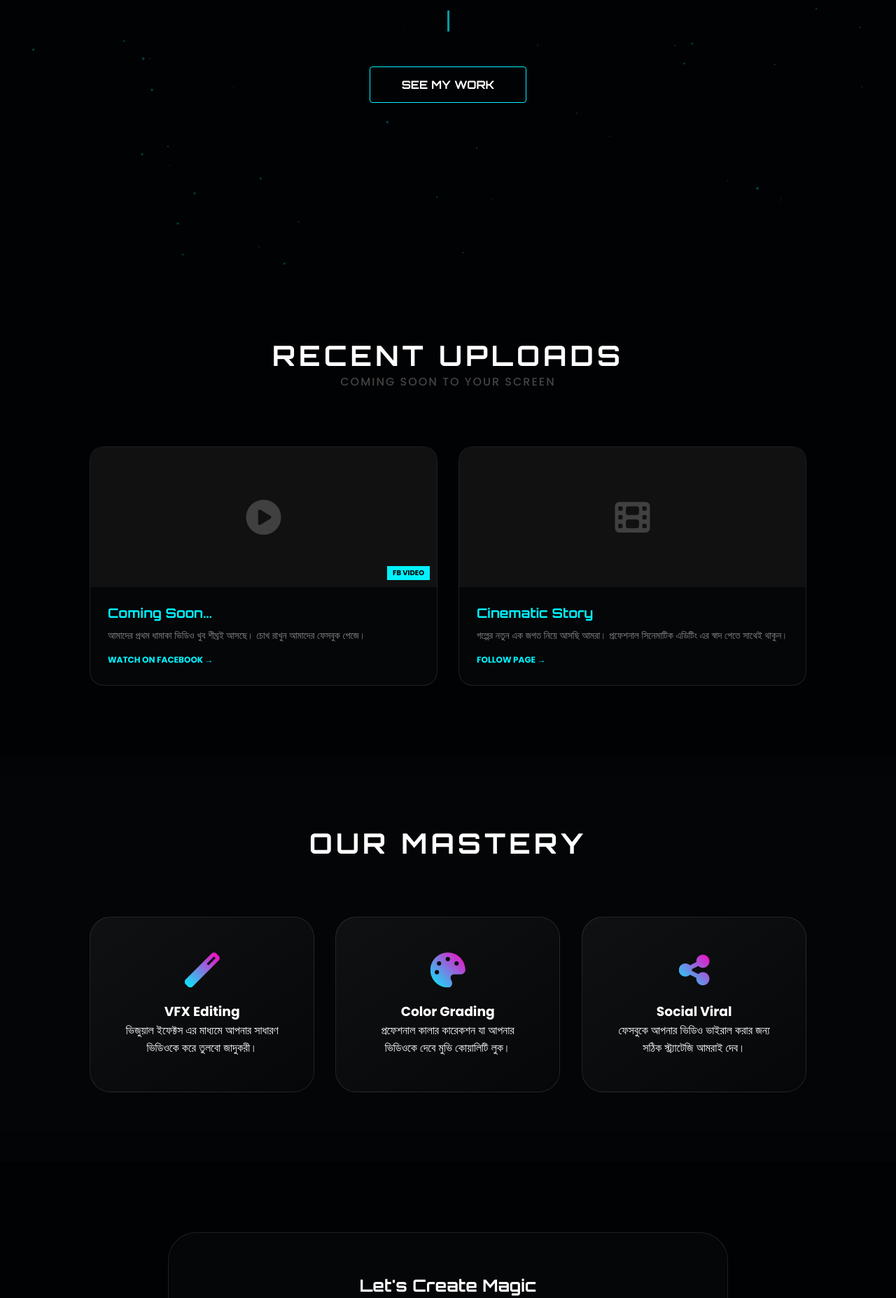
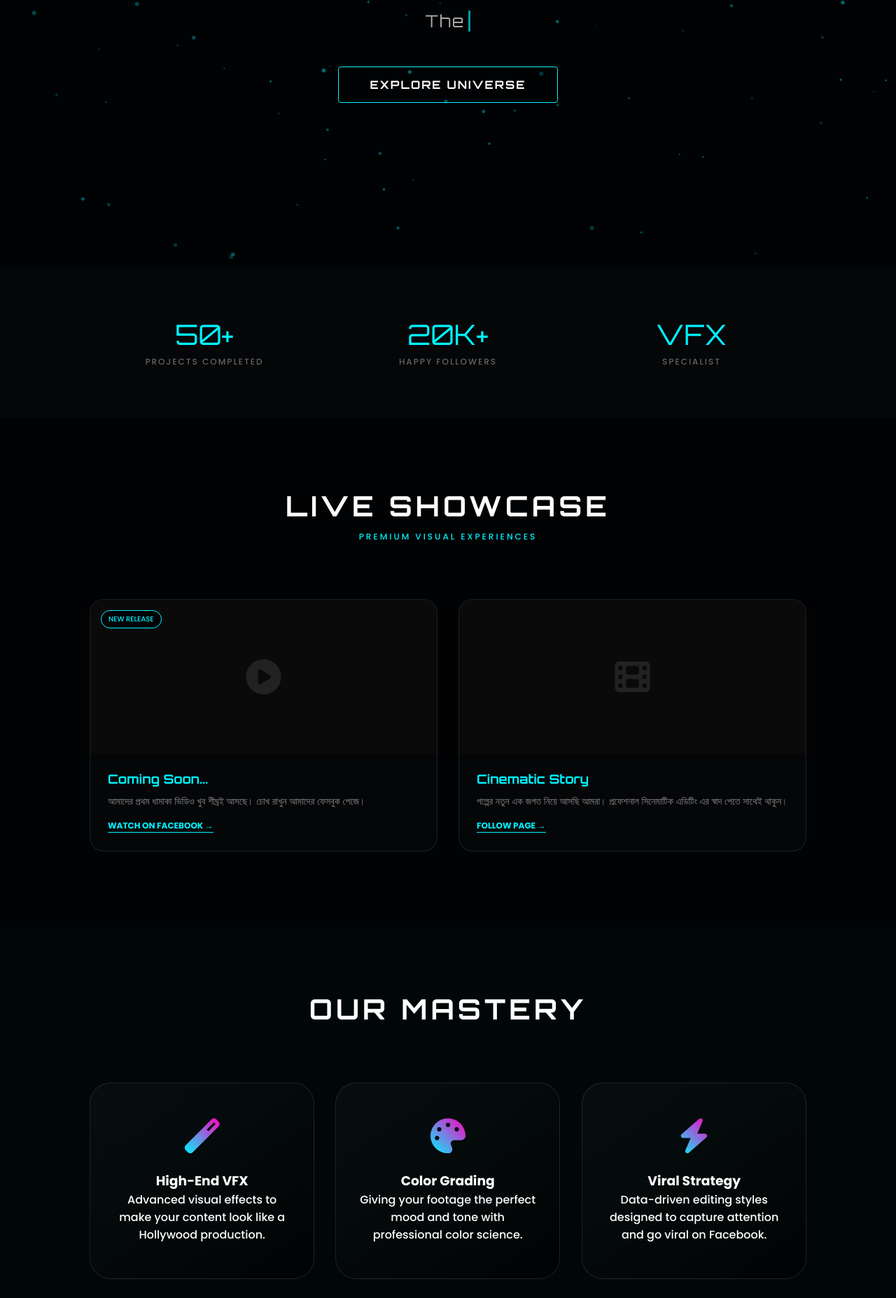
Before and after one commit to nafis1630/My-Facebook-Page-, a plain HTML site: page index.html in a window 1280 px wide. Shown: the part 417-2272 px from the top of the page at 70% size. Drawn offline with nearby package versions, Linux system fonts and the light colour scheme.

Commit message:
Update index.html with new layout and styles
Refactor HTML structure and enhance styles for improved visual appeal and functionality.

```diff
--- a/index.html
+++ b/index.html
@@ -19,11 +19,23 @@
             --border: rgba(255, 255, 255, 0.1);
         }
 
-        * { margin: 0; padding: 0; box-sizing: border-box; scroll-behavior: smooth; }
+        * { margin: 0; padding: 0; box-sizing: border-box; scroll-behavior: smooth; cursor: none; }
         body { background-color: var(--dark-bg); color: #fff; font-family: 'Poppins', sans-serif; overflow-x: hidden; }
 
-        /* Animated Background Particles Shadow */
-        #bg-canvas { position: fixed; top: 0; left: 0; width: 100%; height: 100%; z-index: -1; opacity: 0.5; }
+        /* Custom Cursor */
+        .cursor-dot {
+            width: 8px; height: 8px; background: var(--primary);
+            position: fixed; border-radius: 50%; pointer-events: none; z-index: 9999;
+            transition: transform 0.1s;
+        }
+        .cursor-outline {
+            width: 40px; height: 40px; border: 2px solid var(--primary);
+            position: fixed; border-radius: 50%; pointer-events: none; z-index: 9998;
+            transition: transform 0.15s, top 0.15s, left 0.15s;
+        }
+
+        /* Animated Background */
+        #bg-canvas { position: fixed; top: 0; left: 0; width: 100%; height: 100%; z-index: -1; opacity: 0.6; }
 
         /* Navbar */
         nav {
@@ -44,10 +56,10 @@
             text-align: center; position: relative; padding: 0 10%;
         }
         .hero h1 { font-family: 'Orbitron', sans-serif; font-size: clamp(2.5rem, 8vw, 5rem); margin-bottom: 20px; text-transform: uppercase; line-height: 1.1; }
-        .hero .gradient-text { background: linear-gradient(90deg, var(--primary), var(--accent)); -webkit-background-clip: text; -webkit-text-fill-color: transparent; }
+        .hero .gradient-text { background: linear-gradient(90deg, var(--primary), var(--accent)); -webkit-background-clip: text; -webkit-text-fill-color: transparent; filter: drop-shadow(0 0 15px rgba(0,242,254,0.3)); }
 
-        .type-container { font-size: 1.5rem; color: #888; font-family: 'Orbitron'; min-height: 40px; }
-        .cursor { border-right: 3px solid var(--primary); animation: blink 0.7s infinite; }
+        .type-container { font-size: 1.5rem; color: #aaa; font-family: 'Orbitron'; min-height: 40px; letter-spacing: 2px; }
+        .cursor-pipe { border-right: 3px solid var(--primary); animation: blink 0.7s infinite; margin-left: 5px; }
         @keyframes blink { 50% { border-color: transparent; } }
 
         /* Neon Button */
@@ -55,49 +67,63 @@
             position: relative; padding: 15px 45px; background: transparent; color: #fff;
             border: 1px solid var(--primary); font-family: 'Orbitron'; font-weight: bold;
             text-decoration: none; border-radius: 4px; overflow: hidden; transition: 0.5s;
-            margin-top: 40px; display: inline-block;
+            margin-top: 40px; display: inline-block; letter-spacing: 2px;
         }
-        .neon-btn:hover { background: var(--primary); color: #000; box-shadow: 0 0 50px var(--primary); }
+        .neon-btn:hover { background: var(--primary); color: #000; box-shadow: 0 0 50px var(--primary); transform: translateY(-5px); }
 
-        /* Dynamic Showcase Section */
+        /* Stats Counter Section */
+        .stats-container {
+            display: grid; grid-template-columns: repeat(auto-fit, minmax(200px, 1fr));
+            gap: 20px; padding: 50px 10%; background: var(--glass); border-y: 1px solid var(--border);
+        }
+        .stat-item { text-align: center; padding: 20px; }
+        .stat-number { font-family: 'Orbitron'; font-size: 2.5rem; color: var(--primary); display: block; }
+        .stat-label { font-size: 12px; text-transform: uppercase; color: #666; letter-spacing: 2px; }
+
+        /* Sections */
         .section { padding: 100px 10%; }
         .section-header { text-align: center; margin-bottom: 80px; }
-        .section-header h2 { font-family: 'Orbitron'; font-size: 2.5rem; text-transform: uppercase; letter-spacing: 5px; }
+        .section-header h2 { font-family: 'Orbitron'; font-size: 2.5rem; text-transform: uppercase; letter-spacing: 5px; margin-bottom: 10px; }
 
         .video-grid { display: grid; grid-template-columns: repeat(auto-fit, minmax(320px, 1fr)); gap: 30px; }
         .video-card {
             background: var(--glass); border: 1px solid var(--border); border-radius: 20px;
             overflow: hidden; transition: 0.5s; position: relative;
         }
-        .video-card:hover { transform: scale(1.05); border-color: var(--primary); box-shadow: 0 10px 30px rgba(0, 242, 254, 0.2); }
-        .video-thumb { width: 100%; height: 200px; background: #111; display: flex; align-items: center; justify-content: center; position: relative; }
-        .video-thumb i { font-size: 50px; color: rgba(255,255,255,0.2); transition: 0.3s; }
-        .video-card:hover .video-thumb i { color: var(--primary); transform: scale(1.2); }
+        .video-card:hover { transform: scale(1.03); border-color: var(--primary); box-shadow: 0 10px 40px rgba(0, 242, 254, 0.15); }
+        .video-thumb { width: 100%; height: 220px; background: #0a0a0a; display: flex; align-items: center; justify-content: center; position: relative; }
+        .video-thumb i { font-size: 50px; color: rgba(255,255,255,0.1); transition: 0.4s; }
+        .video-card:hover .video-thumb i { color: var(--primary); transform: scale(1.2) rotate(10deg); }
 
         .video-info { padding: 25px; }
-        .video-info h3 { font-family: 'Orbitron'; color: var(--primary); margin-bottom: 10px; }
-        .video-info p { font-size: 14px; color: #888; }
+        .video-info h3 { font-family: 'Orbitron'; color: var(--primary); margin-bottom: 10px; font-size: 18px; }
+        .video-info p { font-size: 14px; color: #888; line-height: 1.6; }
 
-        /* Services with Floating Effect */
+        /* Service Cards */
         .service-card {
-            background: linear-gradient(145deg, rgba(255,255,255,0.05), rgba(255,255,255,0.01));
-            padding: 50px; border-radius: 30px; text-align: center; border: 1px solid var(--border); transition: 0.5s;
+            background: linear-gradient(145deg, rgba(255,255,255,0.03), rgba(0,0,0,0.5));
+            padding: 50px 30px; border-radius: 30px; text-align: center; border: 1px solid var(--border); transition: 0.5s;
         }
-        .service-card:hover { background: rgba(255,255,255,0.08); border-color: var(--accent); transform: translateY(-15px); }
-        .service-card i { font-size: 50px; background: linear-gradient(45deg, var(--primary), var(--accent)); -webkit-background-clip: text; -webkit-text-fill-color: transparent; margin-bottom: 20px; }
+        .service-card:hover { border-color: var(--accent); transform: translateY(-15px); box-shadow: 0 15px 30px rgba(255, 0, 193, 0.1); }
+        .service-card i { font-size: 50px; background: linear-gradient(45deg, var(--primary), var(--accent)); -webkit-background-clip: text; -webkit-text-fill-color: transparent; margin-bottom: 25px; }
 
         /* Footer */
-        footer { text-align: center; padding: 80px 10%; background: #010204; border-top: 1px solid var(--border); }
-        .social-link { font-size: 24px; color: #fff; margin: 0 15px; transition: 0.3s; }
-        .social-link:hover { color: var(--primary); text-shadow: 0 0 10px var(--primary); }
+        footer { text-align: center; padding: 80px 10%; background: #000; border-top: 1px solid var(--border); }
+        .social-link { font-size: 24px; color: #fff; margin: 0 15px; transition: 0.3s; display: inline-block; }
+        .social-link:hover { color: var(--primary); transform: translateY(-5px); text-shadow: 0 0 15px var(--primary); }
 
         @media (max-width: 768px) {
             .nav-links { display: none; }
-            .hero h1 { font-size: 2.8rem; }
+            .hero h1 { font-size: 2.5rem; }
+            * { cursor: auto; }
+            .cursor-dot, .cursor-outline { display: none; }
         }
     </style>
 </head>
 <body>
+
+    <div class="cursor-dot"></div>
+    <div class="cursor-outline"></div>
 
     <canvas id="bg-canvas"></canvas>
 
@@ -115,26 +141,41 @@
     <section class="hero" id="home">
         <h1 data-aos="zoom-out"><span class="gradient-text">NF CREATIONS</span><br>STUDIO</h1>
         <div class="type-container">
-            <span id="type-text"></span><span class="cursor"></span>
+            <span id="type-text"></span><span class="cursor-pipe"></span>
         </div>
-        <a href="#work" class="neon-btn" data-aos="fade-up">SEE MY WORK</a>
+        <a href="#work" class="neon-btn" data-aos="fade-up" data-aos-delay="400">EXPLORE UNIVERSE</a>
     </section>
+
+    <div class="stats-container">
+        <div class="stat-item" data-aos="fade-up">
+            <span class="stat-number">50+</span>
+            <span class="stat-label">Projects Completed</span>
+        </div>
+        <div class="stat-item" data-aos="fade-up" data-aos-delay="100">
+            <span class="stat-number">20K+</span>
+            <span class="stat-label">Happy Followers</span>
+        </div>
+        <div class="stat-item" data-aos="fade-up" data-aos-delay="200">
+            <span class="stat-number">VFX</span>
+            <span class="stat-label">Specialist</span>
+        </div>
+    </div>
 
     <section class="section" id="work">
         <div class="section-header" data-aos="fade-up">
-            <h2>Recent Uploads</h2>
-            <p style="color: #444; letter-spacing: 2px;">COMING SOON TO YOUR SCREEN</p>
+            <h2>Live Showcase</h2>
+            <p style="color: var(--primary); letter-spacing: 3px; font-size: 12px;">PREMIUM VISUAL EXPERIENCES</p>
         </div>
         <div class="video-grid">
             <div class="video-card" data-aos="fade-up">
                 <div class="video-thumb">
                     <i class="fas fa-play-circle"></i>
-                    <div style="position:absolute; bottom:10px; right:10px; background:var(--primary); color:#000; font-size:10px; padding:2px 8px; font-weight:bold;">FB VIDEO</div>
+                    <div style="position:absolute; top:15px; left:15px; background:rgba(0,0,0,0.7); color:var(--primary); font-size:10px; padding:4px 10px; border:1px solid var(--primary); border-radius:20px;">NEW RELEASE</div>
                 </div>
                 <div class="video-info">
                     <h3>Coming Soon...</h3>
                     <p>আমাদের প্রথম ধামাকা ভিডিও খুব শীঘ্রই আসছে। চোখ রাখুন আমাদের ফেসবুক পেজে।</p>
-                    <a href="https://www.facebook.com/rbcreation1630" target="_blank" style="color:var(--primary); text-decoration:none; font-size:12px; font-weight:bold; margin-top:15px; display:inline-block;">WATCH ON FACEBOOK →</a>
+                    <a href="https://www.facebook.com/rbcreation1630" target="_blank" style="color:var(--primary); text-decoration:none; font-size:12px; font-weight:bold; margin-top:15px; display:inline-block; border-bottom:1px solid var(--primary);">WATCH ON FACEBOOK →</a>
                 </div>
             </div>
             <div class="video-card" data-aos="fade-up" data-aos-delay="200">
@@ -144,64 +185,80 @@
                 <div class="video-info">
                     <h3>Cinematic Story</h3>
                     <p>গল্পের নতুন এক জগত নিয়ে আসছি আমরা। প্রফেশনাল সিনেমাটিক এডিটিং এর স্বাদ পেতে সাথেই থাকুন।</p>
-                    <a href="https://www.facebook.com/rbcreation1630" target="_blank" style="color:var(--primary); text-decoration:none; font-size:12px; font-weight:bold; margin-top:15px; display:inline-block;">FOLLOW PAGE →</a>
+                    <a href="https://www.facebook.com/rbcreation1630" target="_blank" style="color:var(--primary); text-decoration:none; font-size:12px; font-weight:bold; margin-top:15px; display:inline-block; border-bottom:1px solid var(--primary);">FOLLOW PAGE →</a>
                 </div>
             </div>
         </div>
     </section>
 
-    <section class="section" id="services" style="background: rgba(255,255,255,0.01);">
+    <section class="section" id="services" style="background: rgba(0, 242, 254, 0.02);">
         <div class="section-header" data-aos="fade-up">
             <h2>Our Mastery</h2>
         </div>
         <div class="video-grid">
-            <div class="service-card" data-aos="flip-left">
+            <div class="service-card" data-aos="zoom-in-up">
                 <i class="fas fa-magic"></i>
-                <h3>VFX Editing</h3>
-                <p>ভিজুয়াল ইফেক্টস এর মাধ্যমে আপনার সাধারণ ভিডিওকে করে তুলবো জাদুকরী।</p>
+                <h3>High-End VFX</h3>
+                <p>Advanced visual effects to make your content look like a Hollywood production.</p>
             </div>
-            <div class="service-card" data-aos="flip-left" data-aos-delay="200">
+            <div class="service-card" data-aos="zoom-in-up" data-aos-delay="200">
                 <i class="fas fa-palette"></i>
                 <h3>Color Grading</h3>
-                <p>প্রফেশনাল কালার কারেকশন যা আপনার ভিডিওকে দেবে মুভি কোয়ালিটি লুক।</p>
+                <p>Giving your footage the perfect mood and tone with professional color science.</p>
             </div>
-            <div class="service-card" data-aos="flip-left" data-aos-delay="400">
-                <i class="fas fa-share-alt"></i>
-                <h3>Social Viral</h3>
-                <p>ফেসবুকে আপনার ভিডিও ভাইরাল করার জন্য সঠিক স্ট্র্যাটেজি আমরাই দেব।</p>
+            <div class="service-card" data-aos="zoom-in-up" data-aos-delay="400">
+                <i class="fas fa-bolt"></i>
+                <h3>Viral Strategy</h3>
+                <p>Data-driven editing styles designed to capture attention and go viral on Facebook.</p>
             </div>
         </div>
     </section>
 
     <section class="section" id="contact">
-        <div style="max-width: 800px; margin: 0 auto; background: var(--glass); padding: 60px; border-radius: 40px; border: 1px solid var(--border); text-align: center;" data-aos="zoom-in">
-            <h2 style="font-family:'Orbitron'; margin-bottom: 20px;">Let's Create Magic</h2>
-            <p style="color:#888; margin-bottom: 40px;">আপনার যেকোনো প্রোজেক্ট বা আইডিয়ার জন্য সরাসরি আমাদের সাথে যোগাযোগ করুন।</p>
+        <div style="max-width: 800px; margin: 0 auto; background: var(--glass); padding: 60px; border-radius: 40px; border: 1px solid var(--border); text-align: center; backdrop-filter: blur(10px);" data-aos="flip-up">
+            <h2 style="font-family:'Orbitron'; margin-bottom: 20px; color: var(--primary);">Let's Create Magic</h2>
+            <p style="color:#aaa; margin-bottom: 40px;">Ready to elevate your content? Drop your vision below.</p>
             <form>
-                <input type="text" placeholder="Name" style="width:100%; background:transparent; border:none; border-bottom:1px solid var(--border); padding:15px; color:#fff; margin-bottom:20px; outline:none;">
-                <textarea placeholder="Your Vision" rows="4" style="width:100%; background:transparent; border:none; border-bottom:1px solid var(--border); padding:15px; color:#fff; margin-bottom:30px; outline:none;"></textarea>
-                <button type="submit" class="neon-btn" style="width:100%; cursor:pointer;">SEND MESSAGE</button>
+                <div style="display: grid; grid-template-columns: 1fr 1fr; gap: 20px; margin-bottom: 20px;">
+                    <input type="text" placeholder="Name" style="width:100%; background:rgba(255,255,255,0.05); border:1px solid var(--border); padding:15px; color:#fff; border-radius:8px; outline:none;">
+                    <input type="email" placeholder="Email" style="width:100%; background:rgba(255,255,255,0.05); border:1px solid var(--border); padding:15px; color:#fff; border-radius:8px; outline:none;">
+                </div>
+                <textarea placeholder="Your Vision" rows="4" style="width:100%; background:rgba(255,255,255,0.05); border:1px solid var(--border); padding:15px; color:#fff; margin-bottom:30px; border-radius:8px; outline:none;"></textarea>
+                <button type="submit" class="neon-btn" style="width:100%; cursor:pointer; margin-top: 0;">SEND MESSAGE</button>
             </form>
         </div>
     </section>
 
     <footer>
-        <h2 style="font-family:'Orbitron'; margin-bottom: 20px;">NF <span>CREATIONS</span></h2>
+        <h2 style="font-family:'Orbitron'; margin-bottom: 20px; letter-spacing: 5px;">NF <span>CREATIONS</span></h2>
         <div style="margin-bottom: 30px;">
-            <a href="https://www.facebook.com/rbcreation1630" target="_blank" class="social-link"><i class="fab fa-facebook"></i></a>
+            <a href="https://www.facebook.com/rbcreation1630" target="_blank" class="social-link"><i class="fab fa-facebook-f"></i></a>
             <a href="#" class="social-link"><i class="fab fa-instagram"></i></a>
             <a href="#" class="social-link"><i class="fab fa-youtube"></i></a>
+            <a href="#" class="social-link"><i class="fab fa-tiktok"></i></a>
         </div>
-        <p style="color:#333; font-size: 13px;">&copy; 2026 NF Creations Studio | All Rights Reserved.</p>
+        <p style="color:#444; font-size: 13px;">&copy; 2026 NF Creations Studio | Designing the Future.</p>
     </footer>
 
     <script src="https://cdnjs.cloudflare.com/ajax/libs/aos/2.3.4/aos.js"></script>
     <script>
-        AOS.init({ duration: 1200, once: true });
+        AOS.init({ duration: 1000, once: true });
+
+        // Custom Cursor Logic
+        const dot = document.querySelector('.cursor-dot');
+        const outline = document.querySelector('.cursor-outline');
+        window.addEventListener('mousemove', (e) => {
+            dot.style.left = e.clientX + 'px';
+            dot.style.top = e.clientY + 'px';
+            setTimeout(() => {
+                outline.style.left = e.clientX + 'px';
+                outline.style.top = e.clientY + 'px';
+            }, 50);
+        });
 
         // Typewriter Effect
         const typeText = document.getElementById('type-text');
-        const words = ["Dream. Create. Viral.", "The Visual Storytellers.", "Editing Like Never Before."];
+        const words = ["Dream. Create. Viral.", "The Visual Storytellers.", "Precision VFX Editing.", "Cinematic Excellence."];
         let wordIdx = 0, charIdx = 0, isDeleting = false;
 
         function type() {
@@ -214,9 +271,9 @@
                 charIdx++;
             }
 
-            let speed = isDeleting ? 50 : 150;
+            let speed = isDeleting ? 40 : 100;
             if (!isDeleting && charIdx === current.length) {
-                speed = 2000; isDeleting = true;
+                speed = 2500; isDeleting = true;
             } else if (isDeleting && charIdx === 0) {
                 isDeleting = false; wordIdx = (wordIdx + 1) % words.length;
                 speed = 500;
@@ -224,31 +281,45 @@
             setTimeout(type, speed);
         }
 
-        // Particle Background Canvas
+        // Enhanced Particle Background
         const canvas = document.getElementById('bg-canvas');
         const ctx = canvas.getContext('2d');
-        canvas.width = window.innerWidth;
-        canvas.height = window.innerHeight;
+        let particles = [];
+        let mouse = { x: null, y: null };
 
-        let particles = [];
+        window.addEventListener('mousemove', (e) => { mouse.x = e.x; mouse.y = e.y; });
+
         class Particle {
             constructor() {
+                this.reset();
+            }
+            reset() {
                 this.x = Math.random() * canvas.width;
                 this.y = Math.random() * canvas.height;
-                this.size = Math.random() * 2;
-                this.speedX = Math.random() * 0.5 - 0.25;
-                this.speedY = Math.random() * 0.5 - 0.25;
+                this.size = Math.random() * 2 + 1;
+                this.speedX = Math.random() * 0.6 - 0.3;
+                this.speedY = Math.random() * 0.6 - 0.3;
+                this.opacity = Math.random() * 0.5 + 0.2;
             }
             update() {
                 this.x += this.speedX;
                 this.y += this.speedY;
-                if (this.x > canvas.width) this.x = 0;
-                if (this.x < 0) this.x = canvas.width;
-                if (this.y > canvas.height) this.y = 0;
-                if (this.y < 0) this.y = canvas.height;
+
+                // Mouse interaction
+                if (mouse.x && mouse.y) {
+                    let dx = mouse.x - this.x;
+                    let dy = mouse.y - this.y;
+                    let dist = Math.sqrt(dx*dx + dy*dy);
+                    if (dist < 100) {
+                        this.x -= dx/20;
+                        this.y -= dy/20;
+                    }
+                }
+
+                if (this.x > canvas.width || this.x < 0 || this.y > canvas.height || this.y < 0) this.reset();
             }
             draw() {
-                ctx.fillStyle = 'rgba(0, 242, 254, 0.5)';
+                ctx.fillStyle = `rgba(0, 242, 254, ${this.opacity})`;
                 ctx.beginPath();
                 ctx.arc(this.x, this.y, this.size, 0, Math.PI * 2);
                 ctx.fill();
@@ -256,7 +327,10 @@
         }
 
         function initParticles() {
-            for (let i = 0; i < 100; i++) particles.push(new Particle());
+            canvas.width = window.innerWidth;
+            canvas.height = window.innerHeight;
+            particles = [];
+            for (let i = 0; i < 120; i++) particles.push(new Particle());
         }
 
         function animate() {
@@ -266,7 +340,7 @@
         }
 
         window.onload = () => { type(); initParticles(); animate(); };
-        window.onresize = () => { canvas.width = window.innerWidth; canvas.height = window.innerHeight; };
+        window.onresize = initParticles;
     </script>
 </body>
-</html>
+            </html>
```
